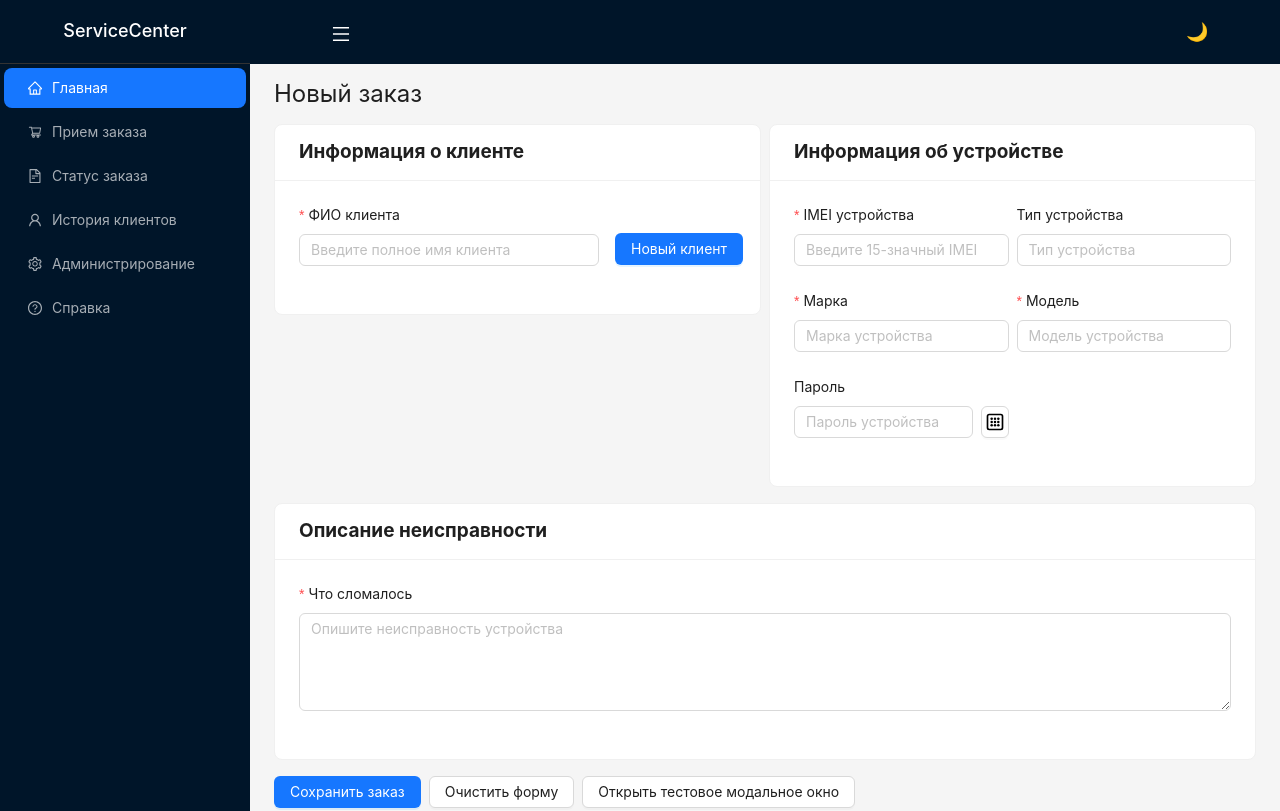
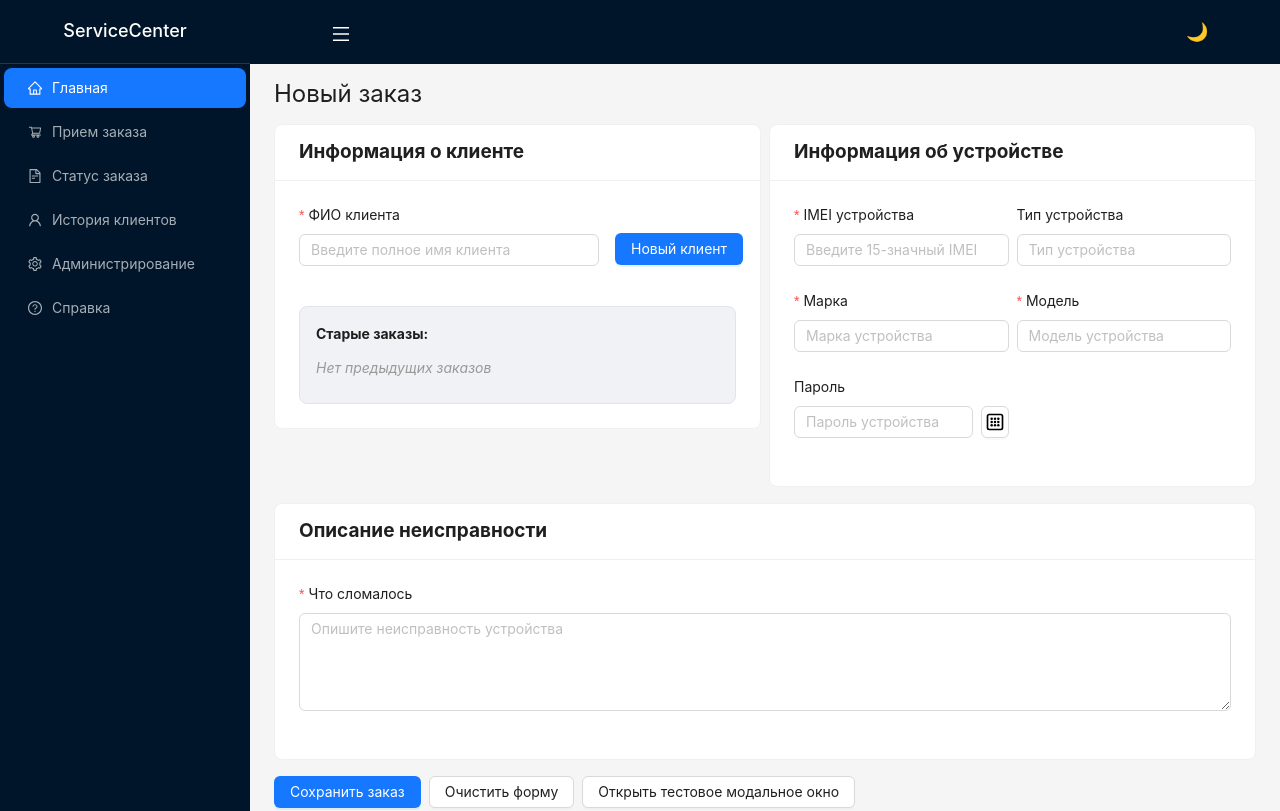
Before and after one commit to dmidokov/vue-imei-project, a Vue app: page / in a window 1280 px wide. Shown: the top 811 px of the page. Built offline with nearby package versions, Linux system fonts and the light colour scheme.

Commit message:
feat(ui): implement client order history display and selection handling

```diff
--- a/src/App.vue
+++ b/src/App.vue
@@ -77,6 +77,7 @@
                     :clients="clients"
                     :oldOrders="oldOrders"
                     @new-client-requested="showNewClientModal = true"
+                    @client-selected="handleClientSelected"
                   />
                 </a-col>
                 <a-col :span="12">
@@ -245,6 +246,12 @@ export default {
       this.clients.push(clientData);
       this.showNewClientModal = false;
     },
+    handleClientSelected(clientData) {
+      // Обновляем информацию о старых заказах при выборе клиента
+      this.oldOrders = clientData.orders || [];
+      // Также можем обновить имя клиента в formData, если нужно
+      this.formData.clientName = clientData.name;
+    },
     handleTestModalConfirm() {
       console.log('Test modal confirmed');
     }
--- a/src/components/ClientInfoSection.vue
+++ b/src/components/ClientInfoSection.vue
@@ -14,6 +14,7 @@
                   :options="autocompleteOptions"
                   placeholder="Введите полное имя клиента"
                   @search="onClientNameInput"
+                  @select="onClientSelected"
                   @keydown="onClientNameKeydown"
                   @blur="onClientNameBlur"
                   :filter-option="false"
@@ -29,14 +30,20 @@
               Новый клиент
             </a-button>
           </div>
-        </div>
-        <div v-if="oldOrders.length > 0" class="client-info-right">
-          <h4 style="margin-top: 0; margin-bottom: 16px; font-weight: 700;">Старые заказы:</h4>
-          <div id="oldOrdersList">
-            <div v-for="order in oldOrders" :key="order.id" style="padding: 8px 0; border-bottom: 1px solid #e1e5e9;">
-              <div><strong>{{ order.id }}</strong></div>
-              <div style="font-size: 13px; color: #666;">{{ order.model }}</div>
-              <div style="font-size: 12px; color: #888;">{{ order.device }}</div>
+
+          <!-- Отображение старых заказов под информацией о клиенте -->
+          <div class="old-orders-container">
+            <h4 style="margin-top: 0px; margin-bottom: 4px; font-weight: 700;">Старые заказы:</h4>
+            <div v-if="oldOrders.length > 0" id="oldOrdersList">
+              <div v-for="order in oldOrders" :key="order.id" style="display: flex; justify-content: space-between; align-items: center; padding: 8px 0; border-bottom: 1px solid #e1e5e9;">
+                <div style="flex: 0 0 80px;"><strong>{{ order.id }}</strong></div>
+                <div style="flex: 1; padding: 0 10px; font-size: 13px; color: #666;">{{ order.model }}</div>
+                <div style="flex: 1; padding: 0 10px; font-size: 12px; color: #888;">{{ order.device }}</div>
+                <div v-if="order.date" style="flex: 0 0 100px; font-size: 11px; color: #aaa;">{{ formatDate(order.date) }}</div>
+              </div>
+            </div>
+            <div v-else style="color: #999; font-style: italic; padding: 8px 0;">
+              Нет предыдущих заказов
             </div>
           </div>
         </div>
@@ -74,56 +81,227 @@ export default {
     // If no clients are provided, use the default sample clients
     if (this.clients.length === 0) {
       this.sampleClients = [
-        { name: "Иванов Иван Иванович", phone: "+7 (901) 123-45-67" },
-        { name: "Петров Петр Петрович", phone: "+7 (902) 234-56-78" },
-        { name: "Сидоров Сергей Владимирович", phone: "+7 (903) 345-67-89" },
-        { name: "Козлов Алексей Михайлович", phone: "+7 (904) 456-78-90" },
-        { name: "Морозов Дмитрий Андреевич", phone: "+7 (905) 567-89-01" },
-        { name: "Волков Николай Степанович", phone: "+7 (906) 678-90-12" },
-        { name: "Новиков Александр Сергеевич", phone: "+7 (907) 789-01-23" },
-        { name: "Федоров Михаил Александрович", phone: "+7 (908) 890-12-34" },
-        { name: "Медведев Андрей Викторович", phone: "+7 (909) 901-23-45" },
-        { name: "Белов Артем Евгеньевич", phone: "+7 (910) 012-34-56" },
-        { name: "Соколов Сергей Павлович", phone: "+7 (911) 123-45-67" },
-        { name: "Лебедев Владимир Игоревич", phone: "+7 (912) 234-56-78" },
-        { name: "Кузнецов Алексей Владимирович", phone: "+7 (913) 345-67-89" },
-        { name: "Попов Дмитрий Николаевич", phone: "+7 (914) 456-78-90" },
-        { name: "Смирнов Игорь Алексеевич", phone: "+7 (915) 567-89-01" },
-        { name: "Ковалев Максим Сергеевич", phone: "+7 (916) 678-90-12" },
-        { name: "Васильев Евгений Анатольевич", phone: "+7 (917) 789-01-23" },
-        { name: "Зайцев Александр Михайлович", phone: "+7 (918) 890-12-34" },
-        { name: "Павлов Сергей Андреевич", phone: "+7 (919) 901-23-45" },
-        { name: "Максимов Дмитрий Викторович", phone: "+7 (920) 012-34-56" },
-        { name: "Семенов Андрей Николаевич", phone: "+7 (921) 123-45-67" },
-        { name: "Голубев Иван Олегович", phone: "+7 (922) 234-56-78" },
-        { name: "Виноградов Владимир Петрович", phone: "+7 (923) 345-67-89" },
-        { name: "Богданов Алексей Сергеевич", phone: "+7 (924) 456-78-90" },
-        { name: "Воробьев Дмитрий Андреевич", phone: "+7 (925) 567-89-01" },
-        { name: "Фролов Сергей Николаевич", phone: "+7 (926) 678-90-12" },
-        { name: "Алексеев Михаил Иванович", phone: "+7 (927) 789-01-23" },
-        { name: "Давыдов Евгений Викторович", phone: "+7 (928) 890-12-34" },
-        { name: "Щербаков Алексей Владимирович", phone: "+7 (929) 901-23-45" },
-        { name: "Кузьмин Александр Петрович", phone: "+7 (930) 012-34-56" },
-        { name: "Коваленко Николай Сергеевич", phone: "+7 (931) 123-45-67" },
-        { name: "Баранов Дмитрий Михайлович", phone: "+7 (932) 234-56-78" },
-        { name: "Куликов Сергей Викторович", phone: "+7 (933) 345-67-89" },
-        { name: "Александров Андрей Иванович", phone: "+7 (934) 456-78-90" },
-        { name: "Степанов Максим Владимирович", phone: "+7 (935) 567-89-01" },
-        { name: "Яковлев Иван Алексеевич", phone: "+7 (936) 678-90-12" },
-        { name: "Орлов Сергей Петрович", phone: "+7 (937) 789-01-23" },
-        { name: "Титов Алексей Николаевич", phone: "+7 (938) 890-12-34" },
-        { name: "Крылов Виталий Игоревич", phone: "+7 (939) 901-23-45" },
-        { name: "Макаров Дмитрий Валерьевич", phone: "+7 (940) 012-34-56" },
-        { name: "Никитин Евгений Сергеевич", phone: "+7 (941) 123-45-67" },
-        { name: "Захаров Александр Викторович", phone: "+7 (942) 234-56-78" },
-        { name: "Бирюков Николай Петрович", phone: "+7 (943) 345-67-89" },
-        { name: "Корнилов Дмитрий Владимирович", phone: "+7 (944) 456-78-90" },
-        { name: "Герасимов Сергей Иванович", phone: "+7 (945) 567-89-01" },
-        { name: "Пономарев Михаил Алексеевич", phone: "+7 (946) 678-90-12" },
-        { name: "Григорьев Андрей Викторович", phone: "+7 (947) 789-01-23" },
-        { name: "Лазарев Иван Сергеевич", phone: "+7 (948) 890-12-34" },
-        { name: "Медведев Алексей Николаевич", phone: "+7 (949) 901-23-45" },
-        { name: "Афанасьев Владимир Михайлович", phone: "+7 (950) 012-34-56" }
+        {
+          name: "Иванов Иван Иванович",
+          phone: "+7 (901) 123-45-67",
+          orders: [
+            { id: "ORD-101", device: "iPhone 12", model: "Смартфон", date: "2023-10-15" },
+            { id: "ORD-205", device: "MacBook Pro", model: "Ноутбук", date: "2023-11-20" },
+            { id: "ORD-312", device: "iPad Air", model: "Планшет", date: "2024-01-08" }
+          ]
+        },
+        {
+          name: "Петров Петр Петрович",
+          phone: "+7 (902) 234-56-78",
+          orders: [
+            { id: "ORD-123", device: "Samsung Galaxy S21", model: "Смартфон", date: "2023-09-10" },
+            { id: "ORD-234", device: "Dell XPS", model: "Ноутбук", date: "2023-12-05" }
+          ]
+        },
+        {
+          name: "Сидоров Сергей Владимирович",
+          phone: "+7 (903) 345-67-89",
+          orders: [
+            { id: "ORD-111", device: "iPhone 11", model: "Смартфон", date: "2023-08-22" },
+            { id: "ORD-222", device: "HP Pavilion", model: "Ноутбук", date: "2023-11-30" },
+            { id: "ORD-333", device: "AirPods Pro", model: "Наушники", date: "2024-02-14" }
+          ]
+        },
+        {
+          name: "Козлов Алексей Михайлович",
+          phone: "+7 (904) 456-78-90",
+          orders: [
+            { id: "ORD-145", device: "Xiaomi Redmi", model: "Смартфон", date: "2023-07-18" },
+            { id: "ORD-256", device: "Lenovo ThinkPad", model: "Ноутбук", date: "2023-10-25" }
+          ]
+        },
+        {
+          name: "Морозов Дмитрий Андреевич",
+          phone: "+7 (905) 567-89-01",
+          orders: [
+            { id: "ORD-167", device: "iPhone 13 Pro", model: "Смартфон", date: "2023-12-12" },
+            { id: "ORD-278", device: "MacBook Air M2", model: "Ноутбук", date: "2024-01-18" },
+            { id: "ORD-389", device: "Apple Watch", model: "Смарт-часы", date: "2024-03-05" }
+          ]
+        },
+        {
+          name: "Волков Николай Степанович",
+          phone: "+7 (906) 678-90-12",
+          orders: [
+            { id: "ORD-189", device: "OnePlus 9", model: "Смартфон", date: "2023-06-30" },
+            { id: "ORD-290", device: "Asus ZenBook", model: "Ноутбук", date: "2023-09-15" }
+          ]
+        },
+        {
+          name: "Новиков Александр Сергеевич",
+          phone: "+7 (907) 789-01-23",
+          orders: [
+            { id: "ORD-102", device: "Google Pixel 6", model: "Смартфон", date: "2023-11-08" },
+            { id: "ORD-203", device: "Surface Pro", model: "Планшет", date: "2024-01-22" },
+            { id: "ORD-304", device: "iPad Pro", model: "Планшет", date: "2024-02-28" }
+          ]
+        },
+        {
+          name: "Федоров Михаил Александрович",
+          phone: "+7 (908) 890-12-34",
+          orders: [
+            { id: "ORD-114", device: "Huawei P40", model: "Смартфон", date: "2023-10-01" },
+            { id: "ORD-225", device: "MacBook Pro M1", model: "Ноутбук", date: "2023-12-10" }
+          ]
+        },
+        {
+          name: "Медведев Андрей Викторович",
+          phone: "+7 (909) 901-23-45",
+          orders: [
+            { id: "ORD-126", device: "iPhone SE", model: "Смартфон", date: "2023-09-05" },
+            { id: "ORD-237", device: "Dell Inspiron", model: "Ноутбук", date: "2023-11-25" },
+            { id: "ORD-348", device: "AirPods", model: "Наушники", date: "2024-01-30" }
+          ]
+        },
+        {
+          name: "Белов Артем Евгеньевич",
+          phone: "+7 (910) 012-34-56",
+          orders: [
+            { id: "ORD-138", device: "Samsung Galaxy S20", model: "Смартфон", date: "2023-08-15" },
+            { id: "ORD-249", device: "Sony Vaio", model: "Ноутбук", date: "2023-10-30" }
+          ]
+        },
+        {
+          name: "Соколов Сергей Павлович",
+          phone: "+7 (911) 123-45-67",
+          orders: [
+            { id: "ORD-150", device: "iPhone 12 Pro", model: "Смартфон", date: "2023-12-01" },
+            { id: "ORD-261", device: "MacBook Air", model: "Ноутбук", date: "2024-01-15" },
+            { id: "ORD-372", device: "Apple Watch", model: "Смарт-часы", date: "2024-03-10" }
+          ]
+        },
+        {
+          name: "Лебедев Владимир Игоревич",
+          phone: "+7 (912) 234-56-78",
+          orders: [
+            { id: "ORD-162", device: "Xiaomi Mi 11", model: "Смартфон", date: "2023-07-28" },
+            { id: "ORD-273", device: "HP EliteBook", model: "Ноутбук", date: "2023-11-10" }
+          ]
+        },
+        {
+          name: "Кузнецов Алексей Владимирович",
+          phone: "+7 (913) 345-67-89",
+          orders: [
+            { id: "ORD-174", device: "Motorola Edge", model: "Смартфон", date: "2023-09-18" },
+            { id: "ORD-285", device: "Lenovo Yoga", model: "Ноутбук", date: "2023-12-20" },
+            { id: "ORD-396", device: "iPad Mini", model: "Планшет", date: "2024-02-05" }
+          ]
+        },
+        {
+          name: "Попов Дмитрий Николаевич",
+          phone: "+7 (914) 456-78-90",
+          orders: [
+            { id: "ORD-186", device: "iPhone 13", model: "Смартфон", date: "2023-11-12" },
+            { id: "ORD-297", device: "Mac mini", model: "Компьютер", date: "2024-01-05" }
+          ]
+        },
+        {
+          name: "Смирнов Игорь Алексеевич",
+          phone: "+7 (915) 567-89-01",
+          orders: [
+            { id: "ORD-198", device: "Samsung Galaxy Note", model: "Смартфон", date: "2023-10-25" },
+            { id: "ORD-309", device: "Dell Latitude", model: "Ноутбук", date: "2023-12-15" },
+            { id: "ORD-420", device: "Beats Studio", model: "Наушники", date: "2024-02-20" }
+          ]
+        },
+        {
+          name: "Ковалев Максим Сергеевич",
+          phone: "+7 (916) 678-90-12",
+          orders: [
+            { id: "ORD-210", device: "Google Pixel 7", model: "Смартфон", date: "2023-08-08" },
+            { id: "ORD-321", device: "MacBook Pro", model: "Ноутбук", date: "2023-11-05" }
+          ]
+        },
+        {
+          name: "Васильев Евгений Анатольевич",
+          phone: "+7 (917) 789-01-23",
+          orders: [
+            { id: "ORD-222", device: "iPhone 11 Pro", model: "Смартфон", date: "2023-06-15" },
+            { id: "ORD-333", device: "Surface Laptop", model: "Ноутбук", date: "2023-10-08" },
+            { id: "ORD-444", device: "AirPods Pro 2", model: "Наушники", date: "2024-01-12" }
+          ]
+        },
+        {
+          name: "Зайцев Александр Михайлович",
+          phone: "+7 (918) 890-12-34",
+          orders: [
+            { id: "ORD-234", device: "OnePlus 10", model: "Смартфон", date: "2023-12-22" },
+            { id: "ORD-345", device: "ThinkPad X1", model: "Ноутбук", date: "2024-02-10" }
+          ]
+        },
+        {
+          name: "Павлов Сергей Андреевич",
+          phone: "+7 (919) 901-23-45",
+          orders: [
+            { id: "ORD-246", device: "iPhone 14", model: "Смартфон", date: "2024-01-03" },
+            { id: "ORD-357", device: "MacBook Air M2", model: "Ноутбук", date: "2024-02-18" },
+            { id: "ORD-468", device: "iPad Air", model: "Планшет", date: "2024-03-25" }
+          ]
+        },
+        {
+          name: "Максимов Дмитрий Викторович",
+          phone: "+7 (920) 012-34-56",
+          orders: [
+            { id: "ORD-258", device: "Samsung Galaxy S22", model: "Смартфон", date: "2023-11-18" },
+            { id: "ORD-369", device: "Dell XPS 13", model: "Ноутбук", date: "2024-01-25" }
+          ]
+        },
+        {
+          name: "Семенов Андрей Николаевич",
+          phone: "+7 (921) 123-45-67",
+          orders: [
+            { id: "ORD-270", device: "Xiaomi Poco", model: "Смартфон", date: "2023-09-30" },
+            { id: "ORD-381", device: "HP Spectre", model: "Ноутбук", date: "2023-12-08" },
+            { id: "ORD-492", device: "Samsung Galaxy Buds", model: "Наушники", date: "2024-02-28" }
+          ]
+        },
+        {
+          name: "Голубев Иван Олегович",
+          phone: "+7 (922) 234-56-78",
+          orders: [
+            { id: "ORD-282", device: "Huawei Mate", model: "Смартфон", date: "2023-08-20" },
+            { id: "ORD-393", device: "Mac mini M1", model: "Компьютер", date: "2023-11-15" }
+          ]
+        },
+        {
+          name: "Виноградов Владимир Петрович",
+          phone: "+7 (923) 345-67-89",
+          orders: [
+            { id: "ORD-294", device: "iPhone 12 Mini", model: "Смартфон", date: "2023-10-10" },
+            { id: "ORD-405", device: "Asus Vivobook", model: "Ноутбук", date: "2023-12-28" },
+            { id: "ORD-516", device: "Apple Watch Series 7", model: "Смарт-часы", date: "2024-02-15" }
+          ]
+        },
+        {
+          name: "Богданов Алексей Сергеевич",
+          phone: "+7 (924) 456-78-90",
+          orders: [
+            { id: "ORD-306", device: "Sony Xperia", model: "Смартфон", date: "2023-07-05" },
+            { id: "ORD-417", device: "Surface Book", model: "Ноутбук", date: "2023-11-20" }
+          ]
+        },
+        {
+          name: "Воробьев Дмитрий Андреевич",
+          phone: "+7 (925) 567-89-01",
+          orders: [
+            { id: "ORD-318", device: "Motorola Razr", model: "Смартфон", date: "2023-12-03" },
+            { id: "ORD-429", device: "MacBook Pro M1", model: "Ноутбук", date: "2024-01-08" },
+            { id: "ORD-540", device: "AirTag", model: "Аксессуар", date: "2024-03-12" }
+          ]
+        },
+        {
+          name: "Фролов Сергей Николаевич",
+          phone: "+7 (926) 678-90-12",
+          orders: [
+            { id: "ORD-330", device: "iPhone 10", model: "Смартфон", date: "2023-09-12" },
+            { id: "ORD-441", device: "Dell G Series", model: "Ноутбук", date: "2023-11-28" }
+          ]
+        }
       ];
     } else {
       this.sampleClients = this.clients;
@@ -133,7 +311,7 @@ export default {
   data() {
     return {
       sampleClients: [],
-      // showSuggestions: false,
+      showSuggestions: false,
       filteredClients: [],
       activeSuggestionIndex: -1,
       currentIndex: -1
@@ -156,6 +334,21 @@ export default {
     }
   },
   methods: {
+    formatDate(dateString) {
+      // Форматируем дату из формата YYYY-MM-DD в более читаемый формат
+      const date = new Date(dateString);
+      return date.toLocaleDateString('ru-RU');
+    },
+    onClientSelected(value) {
+      // Находим клиента по значению (имени)
+      const client = this.sampleClients.find(c => c.name === value) ||
+                    this.clients.find(c => c.name === value);
+
+      if (client) {
+        // Вызываем ту же логику, что и при выборе через клавиатуру
+        this.selectClient(client);
+      }
+    },
     onClientNameInput(value) {
       this.showSuggestions = value.trim() !== '';
       if (value.trim()) {
@@ -208,15 +401,10 @@ export default {
       this.showSuggestions = false;
       this.activeSuggestionIndex = -1;
 
-      // Set old orders for the selected client if they have any
-      // For demo purposes, we'll create some sample orders for each client
-      const sampleOrders = [
-        { id: `ORD-${Math.floor(100 + Math.random() * 900)}`, device: "iPhone 13", model: "Смартфон" },
-        { id: `ORD-${Math.floor(100 + Math.random() * 900)}`, device: "MacBook Air", model: "Ноутбук" },
-        { id: `ORD-${Math.floor(100 + Math.random() * 900)}`, device: "Samsung Galaxy", model: "Смартфон" }
-      ];
+      // Use existing orders from the client data or empty array if none
+      const clientOrders = client.orders || [];
 
-      this.$emit('client-selected', { ...client, orders: sampleOrders });
+      this.$emit('client-selected', { ...client, orders: clientOrders });
     }
   }
 };
@@ -234,12 +422,12 @@ export default {
   min-width: 0;
 }
 
-.client-info-right {
-  flex: 0 0 300px;
+.old-orders-container {
+  margin-top: 16px;
+  padding: 16px;
   background-color: #f0f2f5;
   border: 1px solid #e1e5e9;
   border-radius: 8px;
-  padding: 16px;
 }
 
 .order-item {
```
